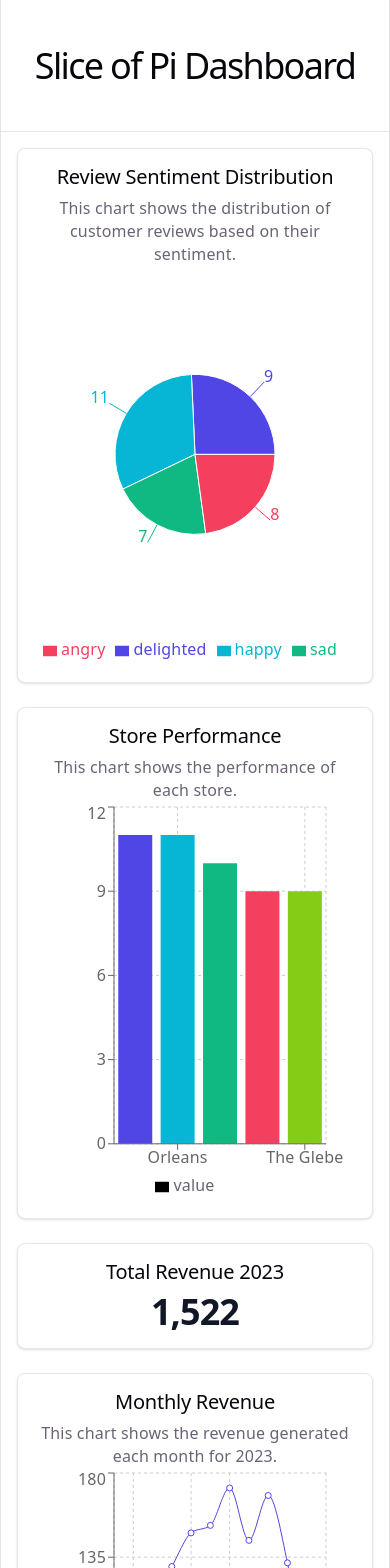
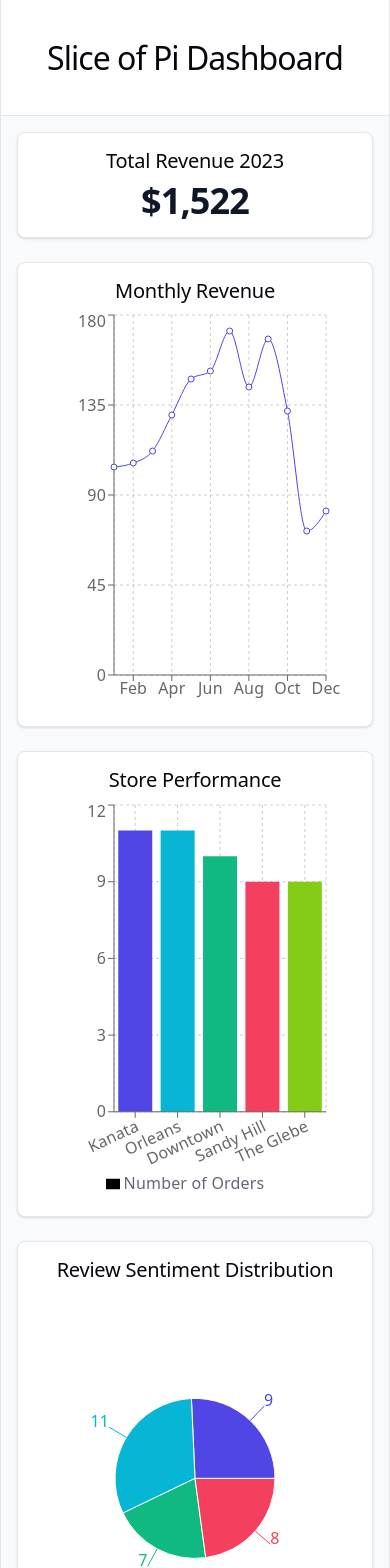
Before and after one commit to saoussen-slii/a-slice-of-pi-dashboard, a React (Vite) app: page / in a window 390 px wide. Shown: the top 1568 px of the page. Built offline with nearby package versions, Linux system fonts and the light colour scheme.

Commit message:
refactor: changer la disposition des charts

```diff
--- a/src/App.tsx
+++ b/src/App.tsx
@@ -8,26 +8,32 @@ import TotalRevenueCard from "./components/kpi";
 
 const App = () => {
   return (
-    <>
-      <div>
-        <header className="border-b border-gray-200 bg-white px-4 py-6 sm:px-6 sm:py-8">
+    <div className="w-full min-w-0 min-h-screen bg-gray-50">
+      <header className="border-b border-gray-200 bg-white px-4 py-6 sm:px-6 sm:py-8 text-center">
         <h1 className="m-0 text-3xl font-bold tracking-tight text-gray-900 sm:text-4xl md:text-5xl">
           Slice of Pi Dashboard
         </h1>
       </header>
+
       <section aria-label="Filtres du tableau de bord"></section>
-        <main className="mx-auto grid w-full max-w-6xl grid-cols-1 gap-6 p-4 md:grid-cols-2">
+
+      <main className="mx-auto grid w-full min-w-0 max-w-6xl grid-cols-1 gap-6 p-4 xl:grid-cols-2">
+        <div className="xl:col-span-2">
+          <TotalRevenueCard />
+        </div>
+
+        <div className="xl:col-span-2">
+          <MonthlyRevenueLineChart />
+        </div>
+
+        <StoreBarChart />
         <ReviewPieChart />
-          <StoreBarChart />
-          <TotalRevenueCard />
+      </main>
 
-          <MonthlyRevenueLineChart />
-        </main>
-        <footer className="mt-8 border-t border-gray-200 px-4 py-5 text-center text-sm text-gray-500 sm:mt-10 sm:py-6">
+      <footer className="mt-8 border-t border-gray-200 bg-white px-4 py-5 text-center text-sm text-gray-500 sm:mt-10 sm:py-6">
         <p>© 2026 A Slice of Pi</p>
       </footer>
     </div>
-    </>
   );
 };
 
--- a/src/common/ChartCard.tsx
+++ b/src/common/ChartCard.tsx
@@ -1,14 +1,12 @@
 interface ChartCardProps {
   title: string;
-  subtitle: string;
   children: React.ReactNode;
 }
 
-export const ChartCard = ({ title, subtitle, children }: ChartCardProps) => (
+export const ChartCard = ({ title, children }: ChartCardProps) => (
   <section className="chart-card min-w-0 rounded-lg border border-gray-200 bg-white p-4 shadow-sm">
     <header>
       <h2>{title}</h2>
-      <p>{subtitle}</p>
     </header>
     <div>{children}</div>
   </section>
--- a/src/components/charts/MonthlyRevenueLineChart.tsx
+++ b/src/components/charts/MonthlyRevenueLineChart.tsx
@@ -1,6 +1,5 @@
 import {
   LineChart,
-  Legend,
   ResponsiveContainer,
   CartesianGrid,
   XAxis,
@@ -21,10 +20,7 @@ const MonthlyRevenueLineChart = () => {
     prices,
   );
   return (
-    <ChartCard
-      title="Monthly Revenue"
-      subtitle="This chart shows the revenue generated each month for 2023."
-    >
+    <ChartCard title="Monthly Revenue">
       <ResponsiveContainer width="100%" height={400}>
         <LineChart
           data={monthlyRevenueData}
@@ -36,10 +32,13 @@ const MonthlyRevenueLineChart = () => {
           }}
         >
           <CartesianGrid strokeDasharray="3 3" />
-          <XAxis dataKey="month" />
+          <XAxis
+            dataKey="month"
+            className="responsive-x-axis"
+            tickFormatter={(month: string) => month.slice(0, 3)}
+          />
           <YAxis />
           <Tooltip />
-          <Legend />
           <Line
             type="monotone"
             dataKey="revenue"
--- a/src/components/charts/ReviewPieChart.tsx
+++ b/src/components/charts/ReviewPieChart.tsx
@@ -16,10 +16,7 @@ const sentimentCounts = getFrequencyCount(reviews as Review[], "sentiment");
 
 const ReviewPieChart = () => {
   return (
-    <ChartCard
-      title="Review Sentiment Distribution"
-      subtitle="This chart shows the distribution of customer reviews based on their sentiment."
-    >
+    <ChartCard title="Review Sentiment Distribution">
       <ResponsiveContainer width="100%" height={400}>
         <PieChart>
           <Pie
--- a/src/components/charts/StoreBarChart.tsx
+++ b/src/components/charts/StoreBarChart.tsx
@@ -19,10 +19,7 @@ const storeCounts = getFrequencyCount(orders as Order[], "store");
 
 const StoreBarChart = () => {
   return (
-    <ChartCard
-      title="Store Performance"
-      subtitle="This chart shows the performance of each store."
-    >
+    <ChartCard title="Store Performance">
       <ResponsiveContainer width="100%" height={400}>
         <BarChart
           data={storeCounts}
@@ -34,11 +31,18 @@ const StoreBarChart = () => {
           }}
         >
           <CartesianGrid strokeDasharray="3 3" />
-          <XAxis dataKey="name" />
+          <XAxis
+            dataKey="name"
+            interval={0}
+            angle={-25}
+            textAnchor="end"
+            height={60}
+            className="responsive-x-axis"
+          />
           <YAxis />
           <Tooltip />
           <Legend />
-          <Bar dataKey="value">
+          <Bar dataKey="value" name="Number of Orders">
             {storeCounts.map((__, index) => (
               <Cell
                 key={`cell-${index}`}
--- a/src/components/kpi/TotalRevenueCard.tsx
+++ b/src/components/kpi/TotalRevenueCard.tsx
@@ -11,7 +11,11 @@ const TotalRevenueCard = () => {
           orders as Order[],
           prices,
           2023,
-        ).toLocaleString()}
+        ).toLocaleString("en-CA", {
+          style: "currency",
+          currency: "CAD",
+          maximumFractionDigits: 0,
+        })}
       </p>
     </section>
   );
--- a/src/index.css
+++ b/src/index.css
@@ -53,8 +53,8 @@
 }
 
 #root {
-  width: 1126px;
-  max-width: 100%;
+  width: 100%;
+  max-width: 1126px;
   margin: 0 auto;
   text-align: center;
   border-inline: 1px solid var(--border);
@@ -68,6 +68,16 @@ body {
   margin: 0;
 }
 
+.responsive-x-axis .recharts-cartesian-axis-tick-value {
+  font-size: 10px;
+}
+
+@media (min-width: 640px) {
+  .responsive-x-axis .recharts-cartesian-axis-tick-value {
+    font-size: 14px;
+  }
+}
+
 h1,
 h2 {
   font-family: var(--heading);
@@ -76,13 +86,10 @@ h2 {
 }
 
 h1 {
-  font-size: 56px;
-  letter-spacing: -1.68px;
-  margin: 32px 0;
-  @media (max-width: 1024px) {
-    font-size: 36px;
-    margin: 20px 0;
-  }
+  font-size: clamp(2rem, 5vw, 3.5rem);
+  letter-spacing: -0.03em;
+  line-height: 1.1;
+  margin: clamp(1rem, 3vw, 2rem) 0;
 }
 h2 {
   font-size: 24px;
```
Lines whose indentation alone changed are shown as unchanged.
